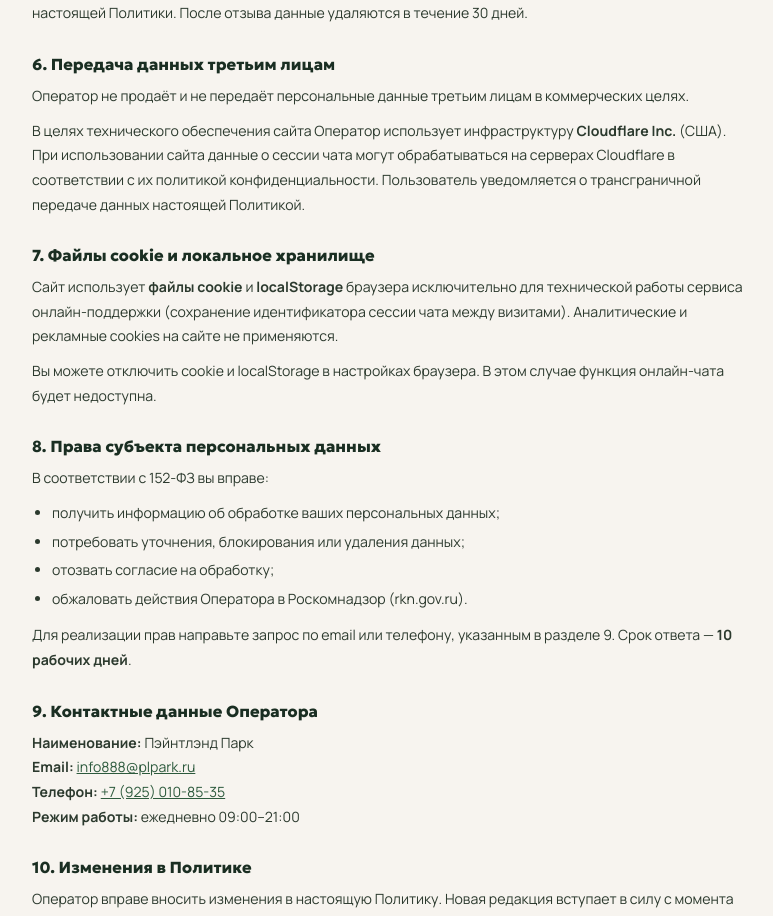
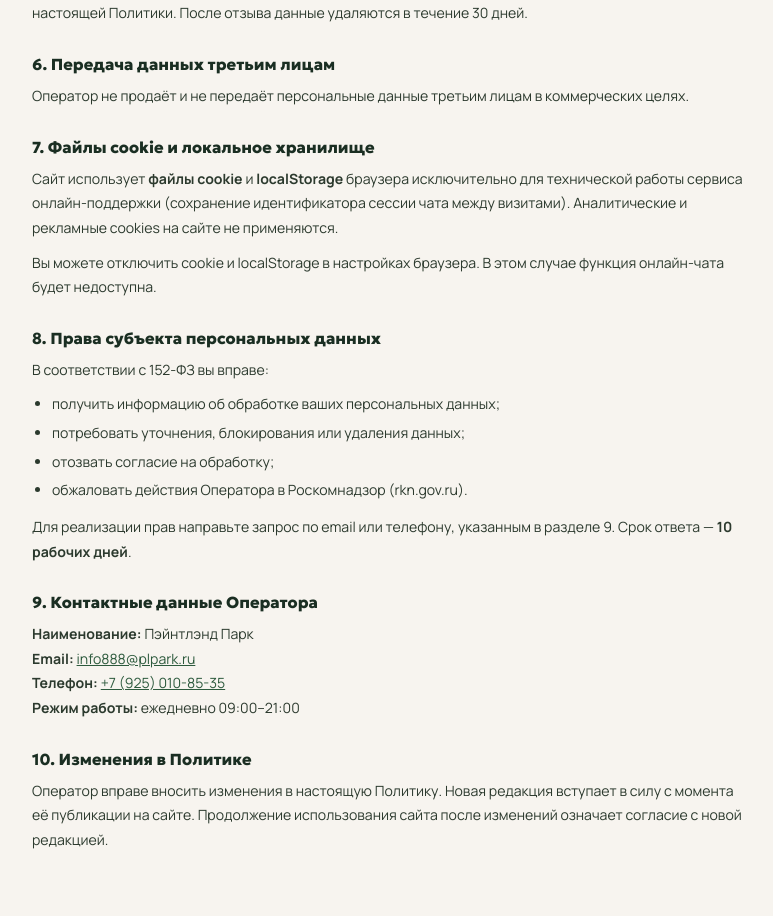
Before and after one commit to uxebojovat72-creator/Siteee, a Next.js app in the folder frontend/: page /privacy in a window 1280 px wide. Shown: the part 1066-1982 px from the top of the page, without its empty margins (248-1021 px from the left). Built offline with nearby package versions, Linux system fonts and the light colour scheme.

Commit message:
fix(privacy): simplify section 6 — remove Cloudflare reference
https://claude.ai/code/session_01DiV1Msh2Bd7znMi2fUFDuf

```diff
--- a/frontend/pages/privacy.js
+++ b/frontend/pages/privacy.js
@@ -69,12 +69,6 @@ export default function Privacy() {
         <p>
           Оператор не продаёт и не передаёт персональные данные третьим лицам в коммерческих целях.
         </p>
-        <p>
-          В целях технического обеспечения сайта Оператор использует инфраструктуру{' '}
-          <strong>Cloudflare Inc.</strong> (США). При использовании сайта данные о сессии чата
-          могут обрабатываться на серверах Cloudflare в соответствии с их политикой конфиденциальности.
-          Пользователь уведомляется о трансграничной передаче данных настоящей Политикой.
-        </p>
 
         <h2>7. Файлы cookie и локальное хранилище</h2>
         <p>
```
